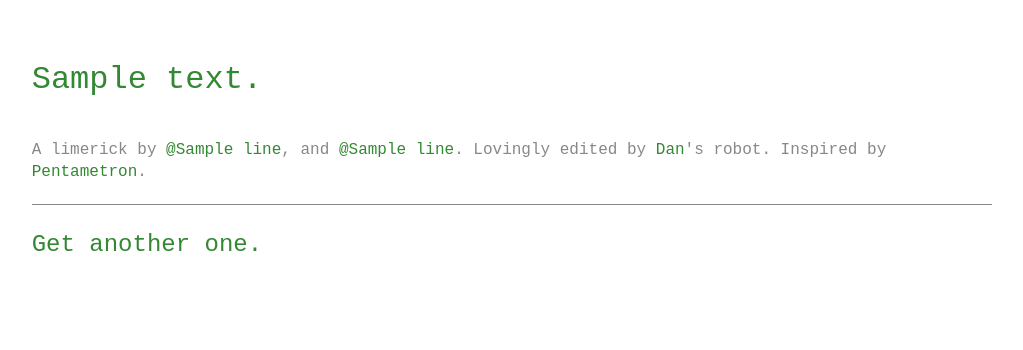
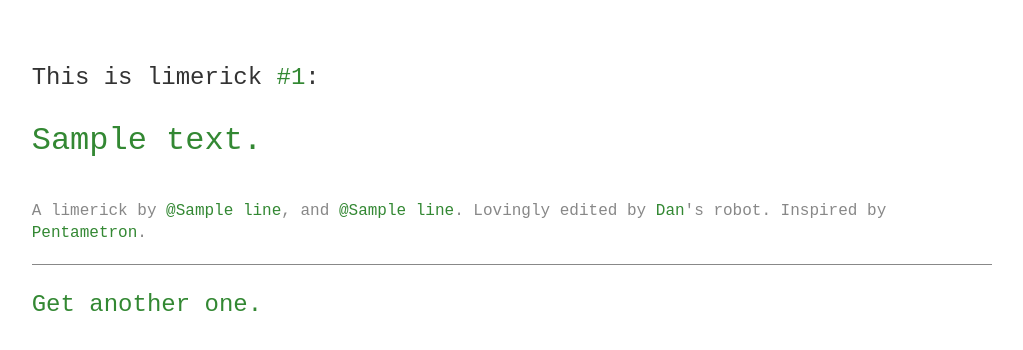
Before and after one commit to dfm/twitterick, a Flask app: template twitterbot/templates/index.html in a window 1280 px wide. Shown: the top 350 px of the page, without its empty margins (128-1151 px from the left). Run offline with Flask 2, Linux system fonts and the light colour scheme; the template is opened without the code that fills it: most values are stand-ins (such as "Sample title", 1, 10 or a date in 2020); parts of the project's set-up code (start-up, migrations or seed data) failed here and were passed over; some libraries are stand-ins or nearby versions.

Commit message:
include poem number

```diff
--- a/twitterbot/__init__.py
+++ b/twitterbot/__init__.py
@@ -59,4 +59,4 @@ def poem(poem_id=None):
     lines = [{"id": l[6], "body": l[8].decode("utf-8"), "screen_name": l[7]}
              for l in lines]
 
-    return flask.render_template("index.html", lines=lines)
+    return flask.render_template("index.html", lines=lines, poem_id=poem_id)
--- a/twitterbot/templates/base.html
+++ b/twitterbot/templates/base.html
@@ -28,6 +28,10 @@ a:hover {
     left: 12%;
     top: 50px;
     width: 76%;
+}
+
+#poem-number {
+    padding-bottom: 20px;
 }
 
 .line {
--- a/twitterbot/templates/index.html
+++ b/twitterbot/templates/index.html
@@ -1,6 +1,10 @@
 {% extends "base.html" %}
 
 {% block content %}
+
+<div id="poem-number">
+    This is limerick <a href="{{ url_for('poem', poem_id=poem_id) }}">#{{ poem_id }}</a>:
+</div>
 
 {% for l in lines %}
 <div class="line">
```
